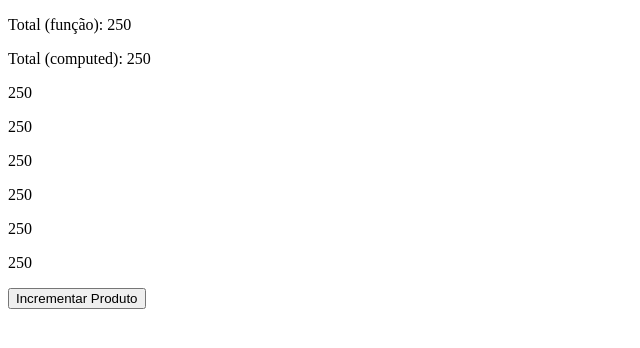
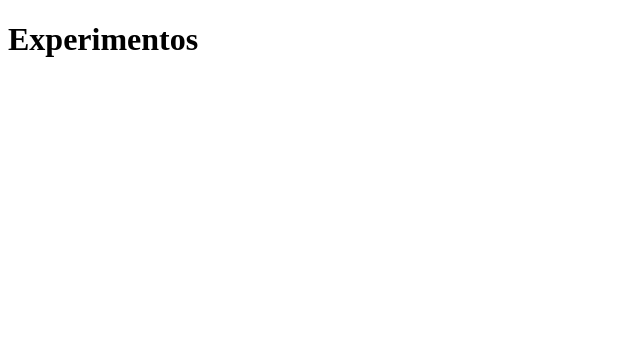
Before and after one commit to kaicbosco/vue-project, a Vue app: page / in a window 1280 px wide. Shown: the top 348 px of the page, without its empty margins (0-640 px from the left). Built offline with nearby package versions, Linux system fonts and the light colour scheme; the HTML template or start-up script is replaced by a standard one.

Commit message:
cleanup: commenting and cleaning unuseful content from App.vue in order to prepare for task 6

```diff
--- a/src/App.vue
+++ b/src/App.vue
@@ -1,15 +1,12 @@
 <script setup lang="ts">
 // import ExperimentCounter from './components/ExperimentCounter.vue'
-import ExperimentShopping from './components/ExperimentShopping.vue'
+// import ExperimentShopping from './components/ExperimentShopping.vue'
 </script>
 
 <template>
-  <!-- <h1>Experimento Tarefa Experimental (Questão 2)</h1>
-  <p>Importando Componente:</p>
-  <br />
-  <ExperimentCounter /> -->
-
-  <ExperimentShopping />
+  <h1>Experimentos</h1>
+  <!-- <ExperimentCounter /> -->
+  <!-- <ExperimentShopping /> -->
 </template>
 
 <style scoped></style>
```
